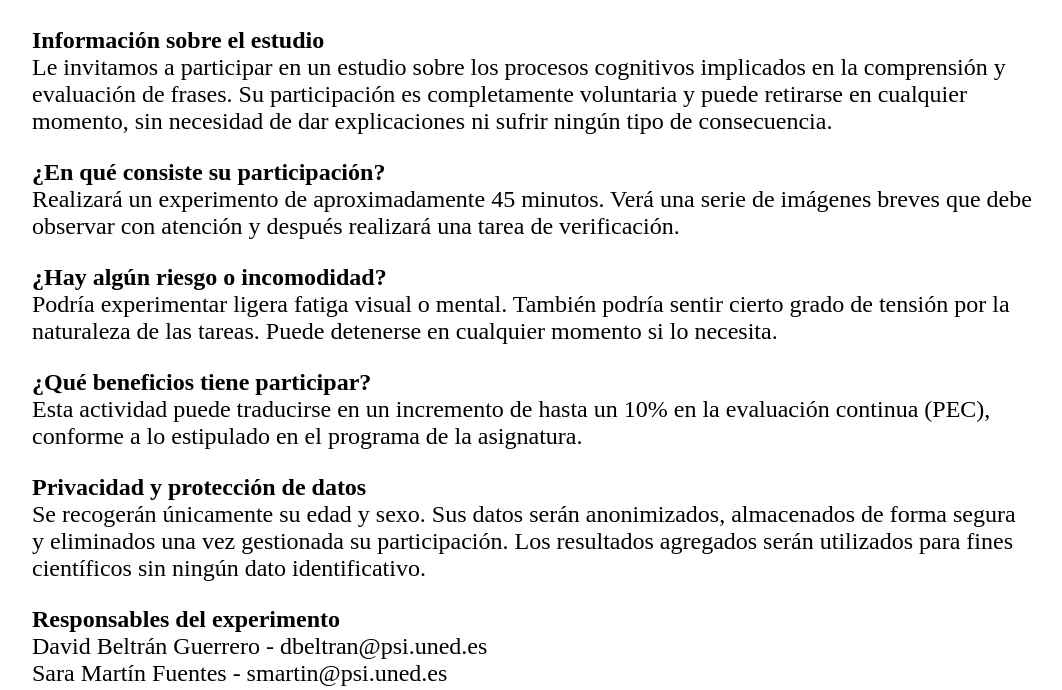
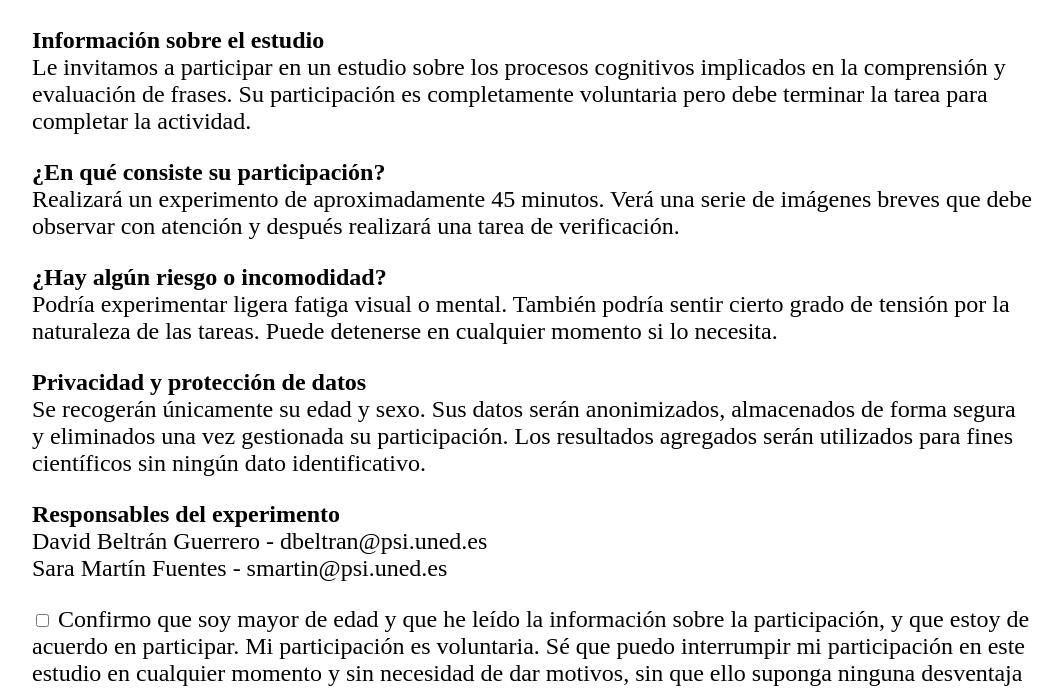
Before and after one commit to saramff/objetos-y-atributos, a website built with Vite: page consentA2.html in a window 1280 px wide. Shown: the part 75-765 px from the top of the page, without its empty margins (108-1170 px from the left). Built offline with nearby package versions, Linux system fonts and the light colour scheme.

Commit message:
changes consent

```diff
--- a/consentA2.html
+++ b/consentA2.html
@@ -11,9 +11,8 @@
           <b>Información sobre el estudio</b><br />
           Le invitamos a participar en un estudio sobre los procesos cognitivos
           implicados en la comprensión y evaluación de frases. Su participación
-          es completamente voluntaria y puede retirarse en cualquier momento,
-          sin necesidad de dar explicaciones ni sufrir ningún tipo de
-          consecuencia.
+          es completamente voluntaria pero debe terminar la tarea para
+          completar la actividad.
         </p>
         <p>
           <b>¿En qué consiste su participación?</b><br />
@@ -26,12 +25,6 @@
           Podría experimentar ligera fatiga visual o mental. También podría
           sentir cierto grado de tensión por la naturaleza de las tareas. Puede
           detenerse en cualquier momento si lo necesita.
-        </p>
-        <p>
-          <b>¿Qué beneficios tiene participar?</b><br />
-          Esta actividad puede traducirse en un incremento de hasta un 10% en la
-          evaluación continua (PEC), conforme a lo estipulado en el programa de
-          la asignatura.
         </p>
         <p>
           <b>Privacidad y protección de datos</b><br />
```
Also changed, not shown: public/consentA2.html (+2 -9 lines).
